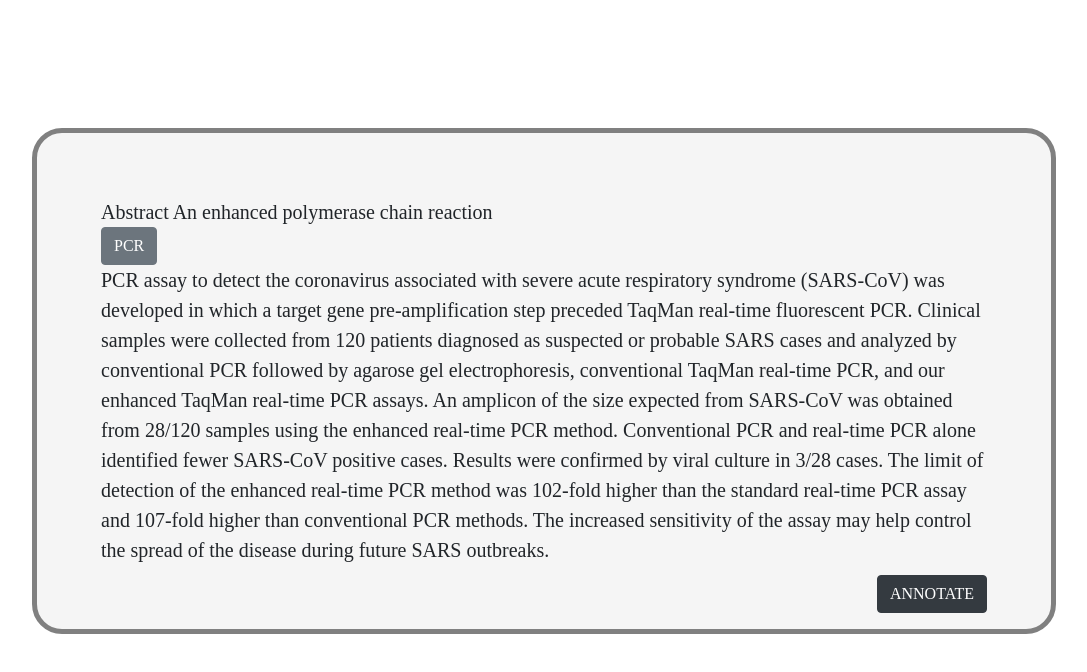
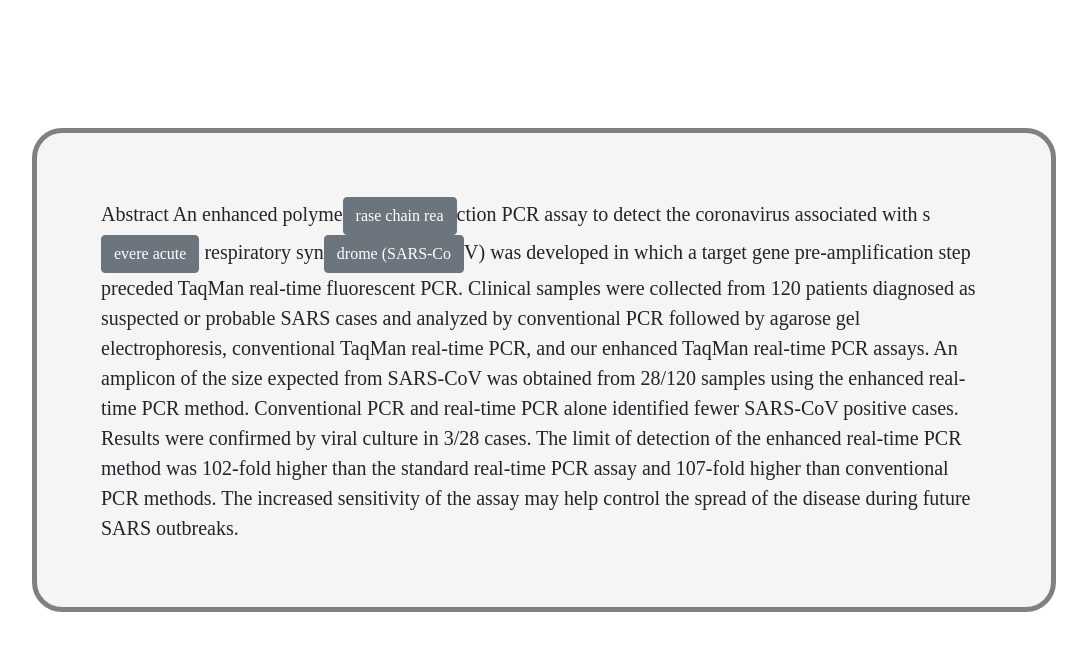
Before and after one commit to issa-project/visualization, a React (Create React App) app: page / in a window 1280 px wide. Shown: the top 672 px of the page, without its empty margins (96-1183 px from the left). Built offline with nearby package versions, Linux system fonts and the light colour scheme.

Commit message:
Add algo #7

```diff
--- a/src/Component/DataInfo.js
+++ b/src/Component/DataInfo.js
@@ -8,15 +8,15 @@ const DataInfo = (props) => {
     const toggle = () => setPopoverOpen(!popoverOpen);
 
     return (
-        <div className="entity">
-            <Button id="Popover1" type="button">
-                PCR
+        <span className="entity">
+            <Button id={props.index} type="button">
+                {props.word}
             </Button>
-            <Popover placement="top" isOpen={popoverOpen} target="Popover1" toggle={toggle}>
-                <PopoverHeader> PCR </PopoverHeader>
-                <PopoverBody> in vitro method for producing large amounts of specific DNA or RNA fragments from small amounts of short oligonucleotide primers. </PopoverBody>
+            <Popover placement="top" isOpen={popoverOpen} target={props.index} toggle={toggle}>
+                <PopoverHeader> {props.title} </PopoverHeader>
+                <PopoverBody> {props.content} </PopoverBody>
             </Popover>
-        </div>
+        </span>
     );
 }
 
--- a/src/Component/TextHighlight2.js
+++ b/src/Component/TextHighlight2.js
@@ -1,14 +1,27 @@
-import React , { Component } from 'react';
+import React ,{ Component } from 'react';
+//import DataInfo from './DataInfo'
+//import LoadingButton from './buttonAnnotate'
 import './Textighlight2.css';
-import LoadingButton from './buttonAnnotate';
-import DataInfo from './DataInfo';
+import DataInfo from "./DataInfo";
+
 
 
 class TextHighlight2 extends Component {
 
-
+    wrap(id, text, begin, e, result) {
+        let s1 = text.substring(begin, e.start);
+        let w = text.substring(e.start, e.end + 1);
+        let title = e.title.substring(0);
+        let content = e.content.substring(0);
+        result.push(<span>{s1}</span>);
+        result.push (
+            <DataInfo index={id} word={w} title={title} content={content}  />
+        )
+        //result.push(<span>{s2}</span>);
+    }
 
     render (){
+        /*
         return(
             <div className="compoTexts">
                 <span className="DataInfo"> Abstract An enhanced polymerase chain reaction </span>  <span className="DataInfo"><DataInfo/></span>PCR assay to detect the coronavirus associated with severe acute respiratory syndrome (SARS-CoV) was developed in which a target gene pre-amplification step preceded TaqMan real-time fluorescent PCR.
@@ -22,6 +35,35 @@ class TextHighlight2 extends Component {
 
 
         )
+        /**/
+        let text =`Abstract An enhanced polymerase chain reaction PCR assay to detect the coronavirus associated with severe acute respiratory syndrome (SARS-CoV) was developed in which a target gene pre-amplification step preceded TaqMan real-time fluorescent PCR.
+                Clinical samples were collected from 120 patients diagnosed as suspected or probable SARS cases and analyzed by conventional PCR followed by agarose gel electrophoresis, conventional TaqMan real-time PCR, and our enhanced TaqMan real-time PCR assays.
+                An amplicon of the size expected from SARS-CoV was obtained from 28/120 samples using the enhanced real-time PCR method.
+                Conventional PCR and real-time PCR alone identified fewer SARS-CoV positive cases. Results were confirmed by viral culture in 3/28 cases. The limit of detection of the enhanced real-time PCR method was 102-fold higher than the standard real-time PCR assay and 107-fold higher than conventional PCR methods.
+                The increased sensitivity of the assay may help control the spread of the disease during future SARS outbreaks.`
+        let meta = [
+            {start: 27, end : 40, title : "titre 1", content : "conteent 1"},
+            {start: 100, end : 110, title : "titre 2", content : "conteent 2"},
+            {start: 127, end : 140, title : "titre 3", content : "conteent 3"}
+        ]
+
+        let result = [];
+        let begin = 0;
+        for (let i = 0; i < meta.length; i++) {
+            this.wrap("word-" + i, text, begin, meta[i], result);
+            /*
+            let s1 = text.substring(begin, meta[i].start);
+            let w = text.substring(meta[i].start, meta[i].end + 1);
+            result.push(<span>{s1}</span>);
+            result.push (
+                <DataInfo word={w} title={meta[i].title} content={meta[i].content}  />
+            )
+            */
+            begin = meta[i].end + 1;
+        }
+        let r = text.substring(begin);
+        result.push(<span>{ r }</span>)
+        return <div className="compoTexts"> {result} </div>
     }
 
 
```
